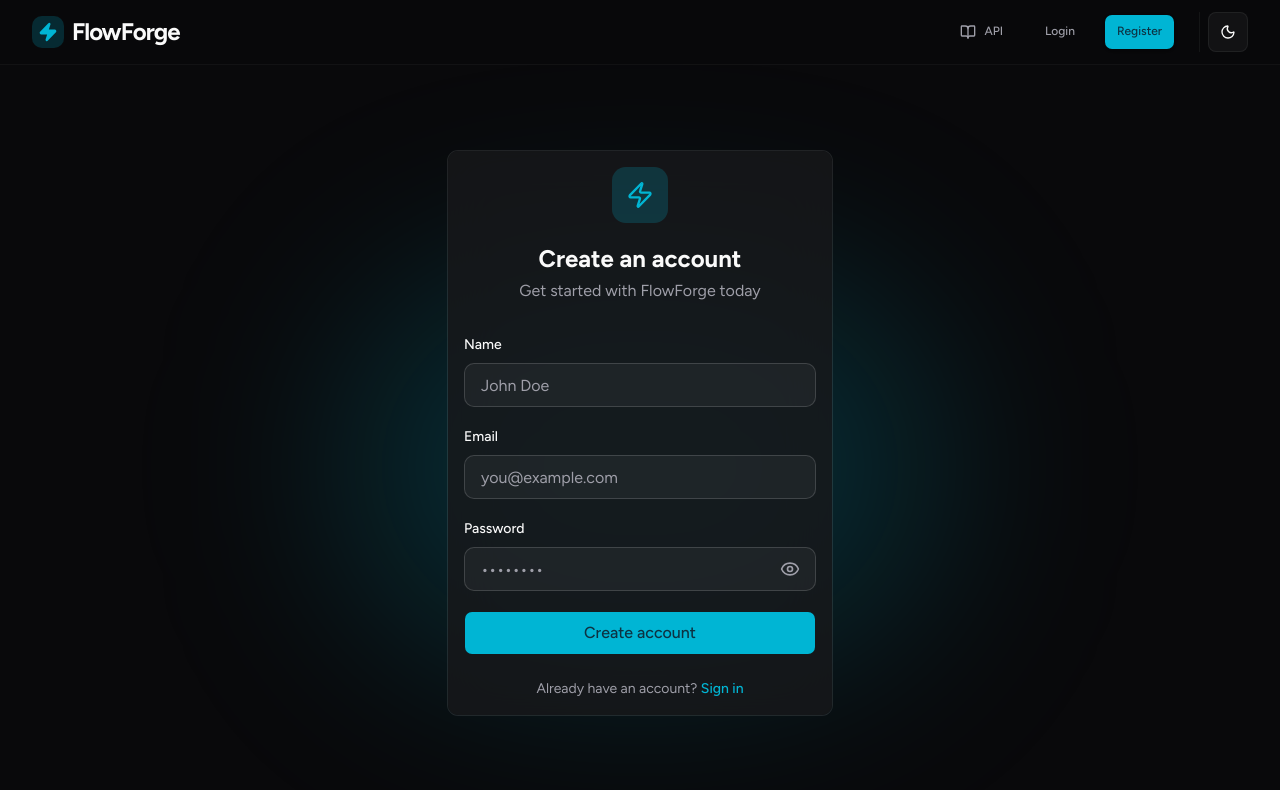
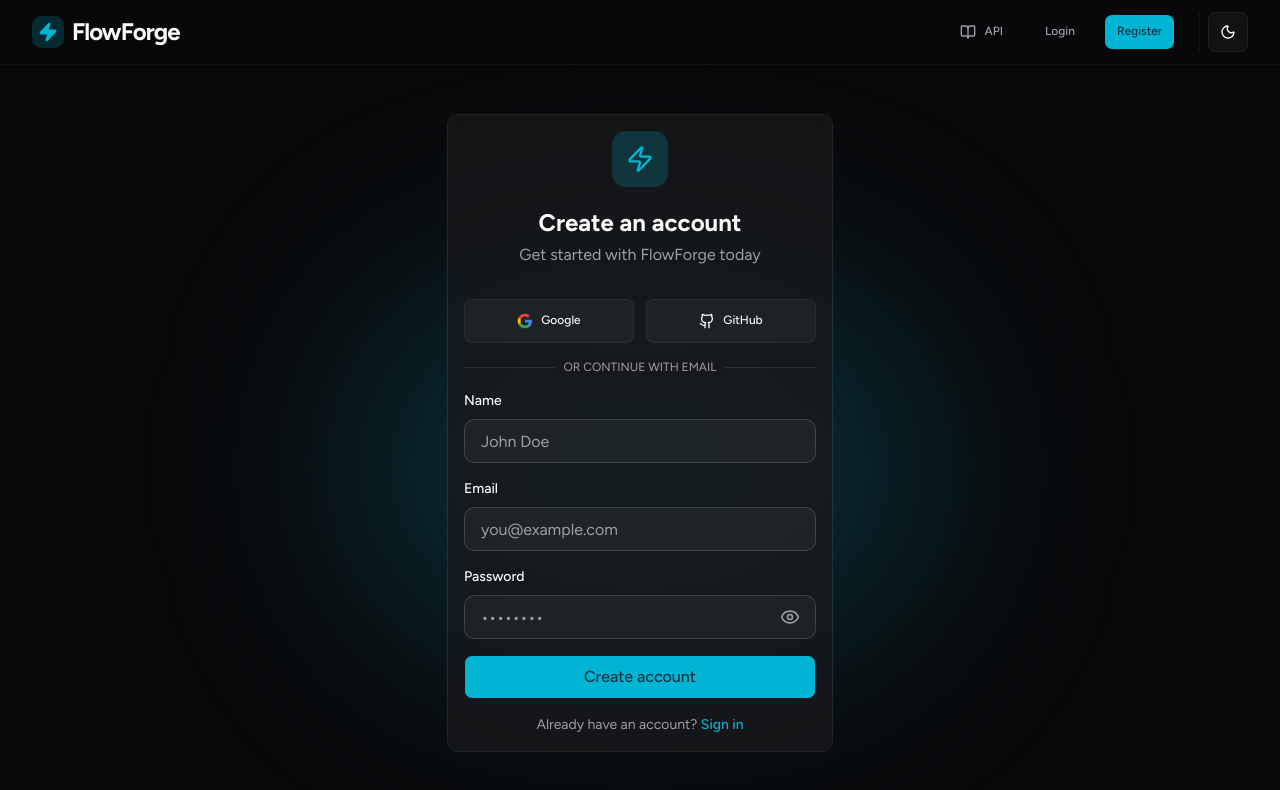
Before and after one commit to pantha704/flowforge-qstash, a Next.js app in the folder apps/web/: page /signup in a window 1280 px wide. Shown: the top 790 px of the page. Built offline with nearby package versions, Linux system fonts and the light colour scheme; no server answers.

Commit message:
Add OAuth buttons to signup page

```diff
--- a/apps/web/app/signup/page.tsx
+++ b/apps/web/app/signup/page.tsx
@@ -12,8 +12,20 @@
 import { api } from "@/lib/api";
 import { useAuthStore } from "@/lib/store";
 import { toast } from "sonner";
-import { Zap, Loader2 } from "lucide-react";
+import { Zap, Loader2, Github } from "lucide-react";
 import Link from "next/link";
+
+// Google icon SVG
+function GoogleIcon({ className }: { className?: string }) {
+  return (
+    <svg className={className} viewBox="0 0 24 24" fill="currentColor">
+      <path d="M22.56 12.25c0-.78-.07-1.53-.2-2.25H12v4.26h5.92c-.26 1.37-1.04 2.53-2.21 3.31v2.77h3.57c2.08-1.92 3.28-4.74 3.28-8.09z" fill="#4285F4"/>
+      <path d="M12 23c2.97 0 5.46-.98 7.28-2.66l-3.57-2.77c-.98.66-2.23 1.06-3.71 1.06-2.86 0-5.29-1.93-6.16-4.53H2.18v2.84C3.99 20.53 7.7 23 12 23z" fill="#34A853"/>
+      <path d="M5.84 14.09c-.22-.66-.35-1.36-.35-2.09s.13-1.43.35-2.09V7.07H2.18C1.43 8.55 1 10.22 1 12s.43 3.45 1.18 4.93l2.85-2.22.81-.62z" fill="#FBBC05"/>
+      <path d="M12 5.38c1.62 0 3.06.56 4.21 1.64l3.15-3.15C17.45 2.09 14.97 1 12 1 7.7 1 3.99 3.47 2.18 7.07l3.66 2.84c.87-2.6 3.3-4.53 6.16-4.53z" fill="#EA4335"/>
+    </svg>
+  );
+}
 
 export default function SignupPage() {
   const router = useRouter();
@@ -25,6 +37,7 @@
   const [email, setEmail] = useState("");
   const [password, setPassword] = useState("");
   const [isLoading, setIsLoading] = useState(false);
+  const [socialLoading, setSocialLoading] = useState<string | null>(null);
 
   useEffect(() => {
     if (isAuthenticated) {
@@ -64,6 +77,32 @@
     }
   };
 
+  const handleGoogleLogin = async () => {
+    setSocialLoading("google");
+    try {
+      const response = await api.getGoogleLoginUrl();
+      if (response.authUrl) {
+        window.location.href = response.authUrl;
+      }
+    } catch {
+      toast.error("Failed to start Google signup");
+      setSocialLoading(null);
+    }
+  };
+
+  const handleGitHubLogin = async () => {
+    setSocialLoading("github");
+    try {
+      const response = await api.getGitHubLoginUrl();
+      if (response.authUrl) {
+        window.location.href = response.authUrl;
+      }
+    } catch {
+      toast.error("Failed to start GitHub signup");
+      setSocialLoading(null);
+    }
+  };
+
   return (
     <div
       ref={containerRef}
@@ -85,8 +124,51 @@
           <CardTitle className="text-2xl font-bold">Create an account</CardTitle>
           <CardDescription className="text-base">Get started with FlowForge today</CardDescription>
         </CardHeader>
-        <CardContent>
-          <form onSubmit={handleSubmit} className="space-y-5">
+        <CardContent className="space-y-4">
+          {/* Social Login Buttons */}
+          <div className="grid grid-cols-2 gap-3">
+            <Button
+              variant="outline"
+              onClick={handleGoogleLogin}
+              disabled={!!socialLoading}
+              className="h-11"
+            >
+              {socialLoading === "google" ? (
+                <Loader2 className="h-5 w-5 animate-spin" />
+              ) : (
+                <>
+                  <GoogleIcon className="h-5 w-5 mr-2" />
+                  Google
+                </>
+              )}
+            </Button>
+            <Button
+              variant="outline"
+              onClick={handleGitHubLogin}
+              disabled={!!socialLoading}
+              className="h-11"
+            >
+              {socialLoading === "github" ? (
+                <Loader2 className="h-5 w-5 animate-spin" />
+              ) : (
+                <>
+                  <Github className="h-5 w-5 mr-2" />
+                  GitHub
+                </>
+              )}
+            </Button>
+          </div>
+
+          <div className="relative">
+            <div className="absolute inset-0 flex items-center">
+              <span className="w-full border-t border-border" />
+            </div>
+            <div className="relative flex justify-center text-xs uppercase">
+              <span className="bg-card px-2 text-muted-foreground">Or continue with email</span>
+            </div>
+          </div>
+
+          <form onSubmit={handleSubmit} className="space-y-4">
             <div className="space-y-2">
               <Label htmlFor="name" className="text-sm font-medium">Name</Label>
               <Input
@@ -134,7 +216,7 @@
               )}
             </Button>
           </form>
-          <p className="mt-6 text-center text-sm text-muted-foreground">
+          <p className="text-center text-sm text-muted-foreground">
             Already have an account?{" "}
             <Link href="/login" className="text-primary hover:underline font-medium">
               Sign in
```
